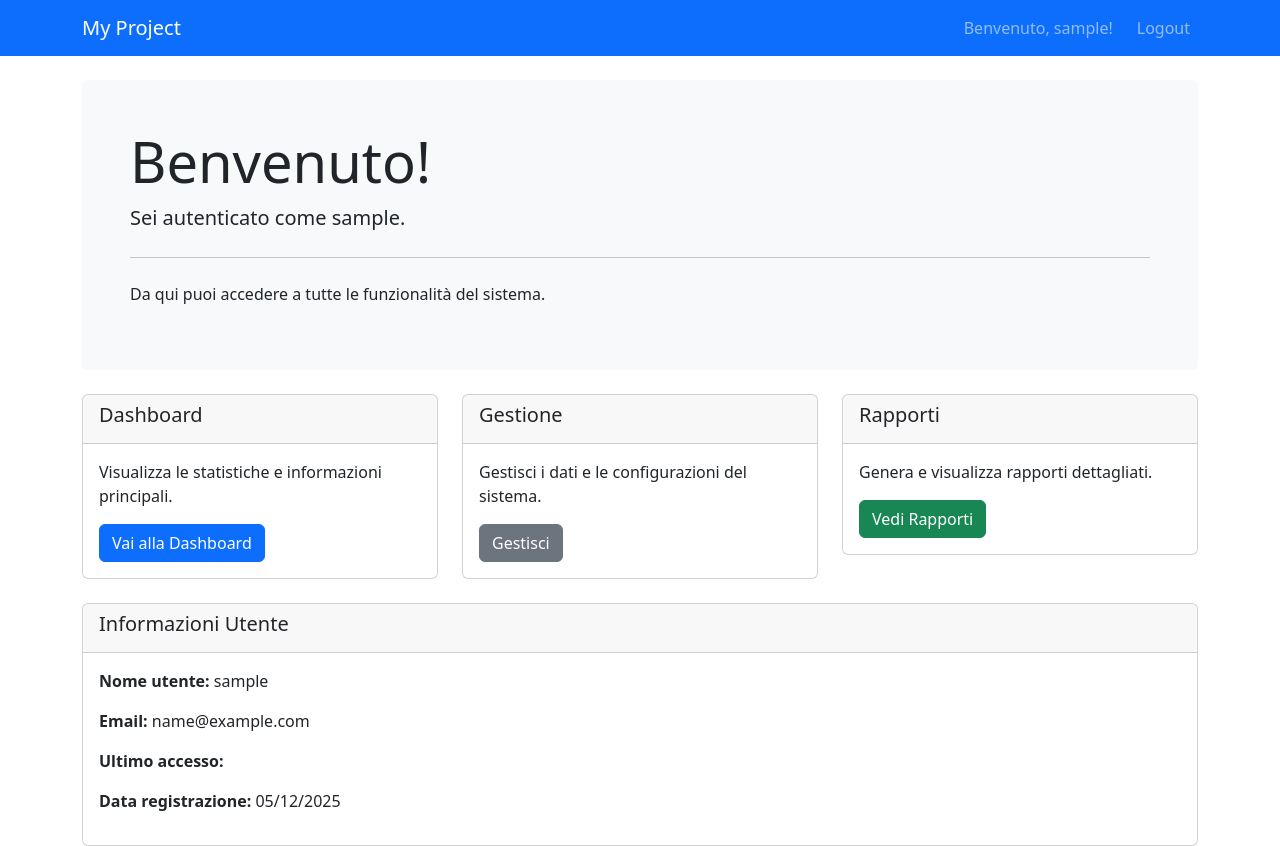
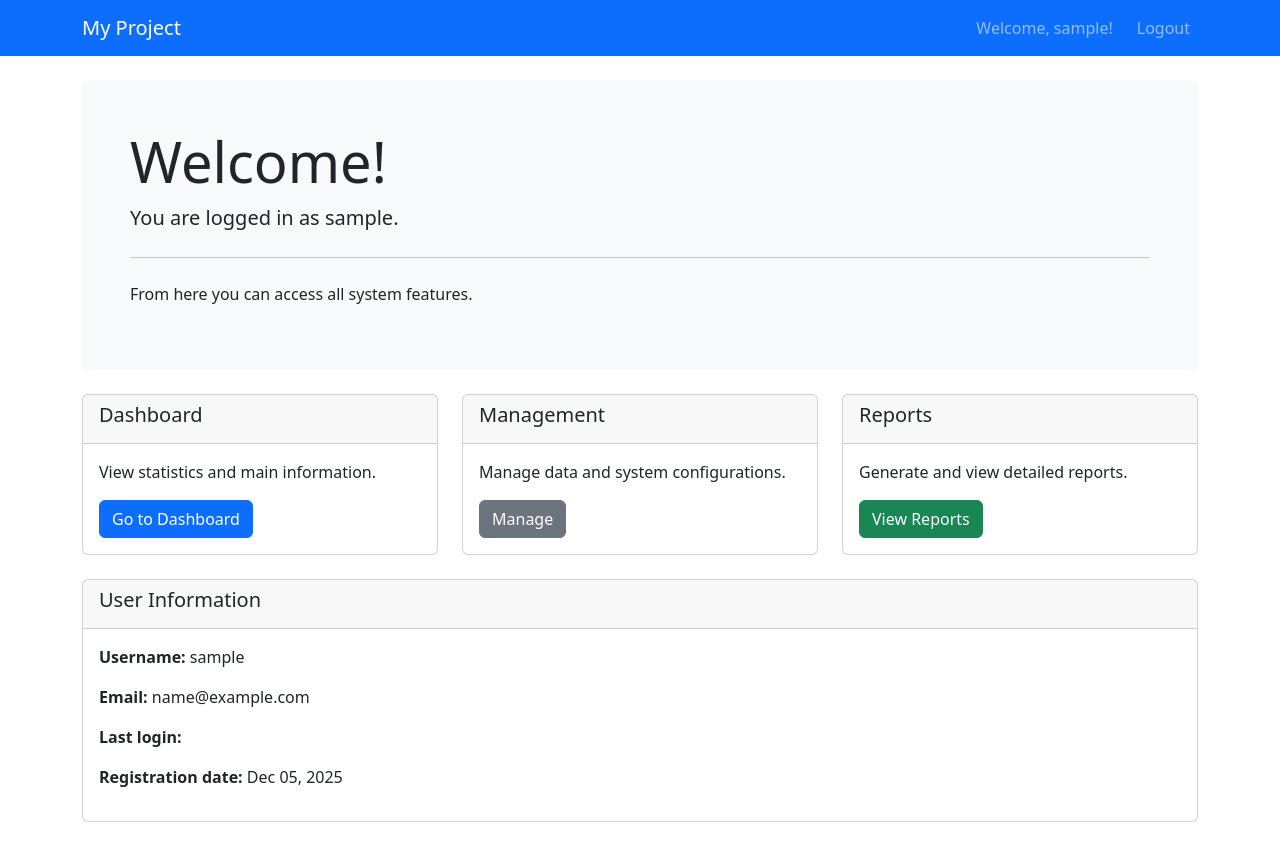
Before and after one commit to FrancescoRec/django-base-template, a Django app: page / in a window 1280 px wide. After the commit the page ends 822 px from the top, so only its background shows below. Run offline with Django 5.2, Linux system fonts and the light colour scheme; the visitor is signed in with stand-in values (Sample User, id 1).

Commit message:
ref(myproject): fixed logout

```diff
--- a/config/settings/base.py
+++ b/config/settings/base.py
@@ -113,9 +113,9 @@
 # Internationalization
 # https://docs.djangoproject.com/en/5.0/topics/i18n/
 
-LANGUAGE_CODE = 'it-it'
+LANGUAGE_CODE = 'en-us'
 
-TIME_ZONE = 'Europe/Rome'
+TIME_ZONE = 'UTC'
 
 USE_I18N = True
 
--- a/templates/base.html
+++ b/templates/base.html
@@ -1,5 +1,5 @@
 <!DOCTYPE html>
-<html lang="it">
+<html lang="en">
 <head>
     <meta charset="UTF-8">
     <meta name="viewport" content="width=device-width, initial-scale=1.0">
@@ -16,9 +16,12 @@
             <div class="navbar-nav ms-auto">
                 {% if user.is_authenticated %}
                     <span class="navbar-text me-3">
-                        Benvenuto, {{ user.username }}!
+                        Welcome, {{ user.username }}!
                     </span>
-                    <a class="nav-link" href="{% url 'logout' %}">Logout</a>
+                    <form method="post" action="{% url 'logout' %}" class="d-inline">
+                        {% csrf_token %}
+                        <button type="submit" class="nav-link border-0 bg-transparent logout-btn">Logout</button>
+                    </form>
                 {% else %}
                     <a class="nav-link" href="{% url 'login' %}">Login</a>
                 {% endif %}
--- a/templates/core/home.html
+++ b/templates/core/home.html
@@ -6,13 +6,13 @@
 <div class="row">
     <div class="col-md-12">
         <div class="jumbotron bg-light p-5 rounded">
-            <h1 class="display-4">Benvenuto!</h1>
+            <h1 class="display-4">Welcome!</h1>
             <p class="lead">
-                Sei autenticato come <strong>{{ user.username }}</strong>.
+                You are logged in as <strong>{{ user.username }}</strong>.
             </p>
             <hr class="my-4">
             <p>
-                Da qui puoi accedere a tutte le funzionalità del sistema.
+                From here you can access all system features.
             </p>
         </div>
     </div>
@@ -25,8 +25,8 @@
                 <h5 class="card-title">Dashboard</h5>
             </div>
             <div class="card-body">
-                <p class="card-text">Visualizza le statistiche e informazioni principali.</p>
-                <a href="#" class="btn btn-primary">Vai alla Dashboard</a>
+                <p class="card-text">View statistics and main information.</p>
+                <a href="#" class="btn btn-primary">Go to Dashboard</a>
             </div>
         </div>
     </div>
@@ -34,11 +34,11 @@
     <div class="col-md-4">
         <div class="card">
             <div class="card-header">
-                <h5 class="card-title">Gestione</h5>
+                <h5 class="card-title">Management</h5>
             </div>
             <div class="card-body">
-                <p class="card-text">Gestisci i dati e le configurazioni del sistema.</p>
-                <a href="#" class="btn btn-secondary">Gestisci</a>
+                <p class="card-text">Manage data and system configurations.</p>
+                <a href="#" class="btn btn-secondary">Manage</a>
             </div>
         </div>
     </div>
@@ -46,11 +46,11 @@
     <div class="col-md-4">
         <div class="card">
             <div class="card-header">
-                <h5 class="card-title">Rapporti</h5>
+                <h5 class="card-title">Reports</h5>
             </div>
             <div class="card-body">
-                <p class="card-text">Genera e visualizza rapporti dettagliati.</p>
-                <a href="#" class="btn btn-success">Vedi Rapporti</a>
+                <p class="card-text">Generate and view detailed reports.</p>
+                <a href="#" class="btn btn-success">View Reports</a>
             </div>
         </div>
     </div>
@@ -60,13 +60,13 @@
     <div class="col-md-12">
         <div class="card">
             <div class="card-header">
-                <h5 class="card-title">Informazioni Utente</h5>
+                <h5 class="card-title">User Information</h5>
             </div>
             <div class="card-body">
-                <p><strong>Nome utente:</strong> {{ user.username }}</p>
-                <p><strong>Email:</strong> {{ user.email|default:"Non specificata" }}</p>
-                <p><strong>Ultimo accesso:</strong> {{ user.last_login|date:"d/m/Y H:i" }}</p>
-                <p><strong>Data registrazione:</strong> {{ user.date_joined|date:"d/m/Y" }}</p>
+                <p><strong>Username:</strong> {{ user.username }}</p>
+                <p><strong>Email:</strong> {{ user.email|default:"Not specified" }}</p>
+                <p><strong>Last login:</strong> {{ user.last_login|date:"M d, Y H:i" }}</p>
+                <p><strong>Registration date:</strong> {{ user.date_joined|date:"M d, Y" }}</p>
             </div>
         </div>
     </div>
```
Also changed, not shown: templates/registration/login.html (+4 -4 lines).
